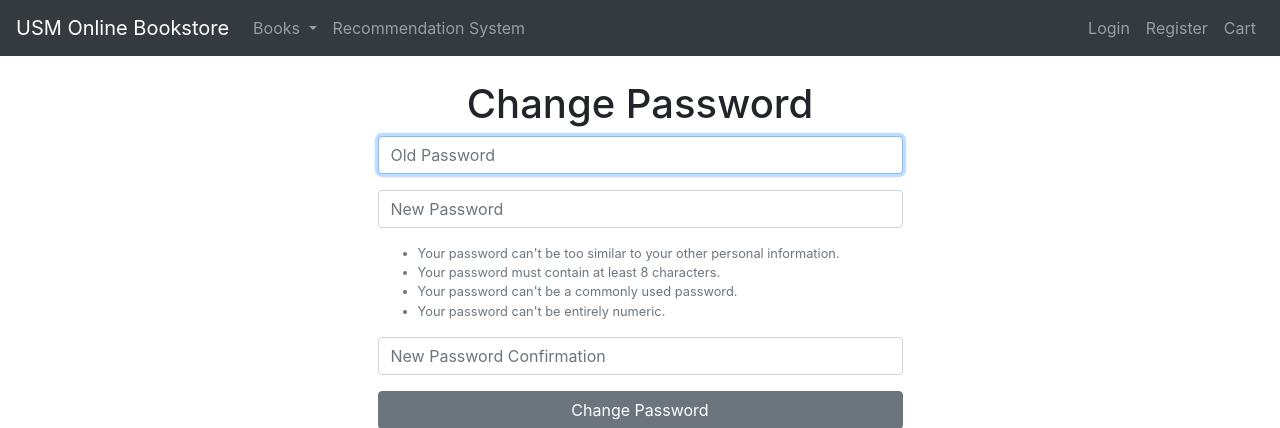
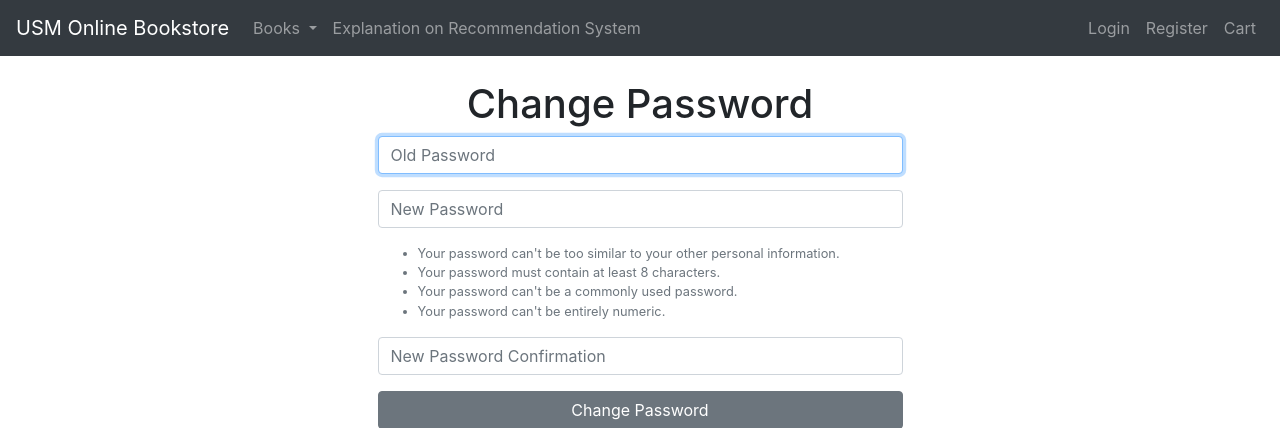
Before and after one commit to chuuhtetnaing/book_store, a Django app: page /account/change_password in a window 1280 px wide. Shown: the top 428 px of the page. Run offline with Django 3.2, Linux system fonts and the light colour scheme; data comes from the database, SQL or seed files in the repository; parts of the project's set-up code (start-up, migrations or seed data) failed here and were passed over; some libraries are stand-ins or nearby versions.

Commit message:
fix title on guide

```diff
--- a/account/templates/account/base.html
+++ b/account/templates/account/base.html
@@ -52,7 +52,7 @@
             </div>
           </li>
           <li class="nav-item">
-            <a class="nav-link" href="{% url 'account:guide' %}">Recommendation System</a>
+            <a class="nav-link" href="{% url 'account:guide' %}">Explanation on Recommendation System</a>
           </li>
 
           {% if "/account/home" == request.path %}
```
